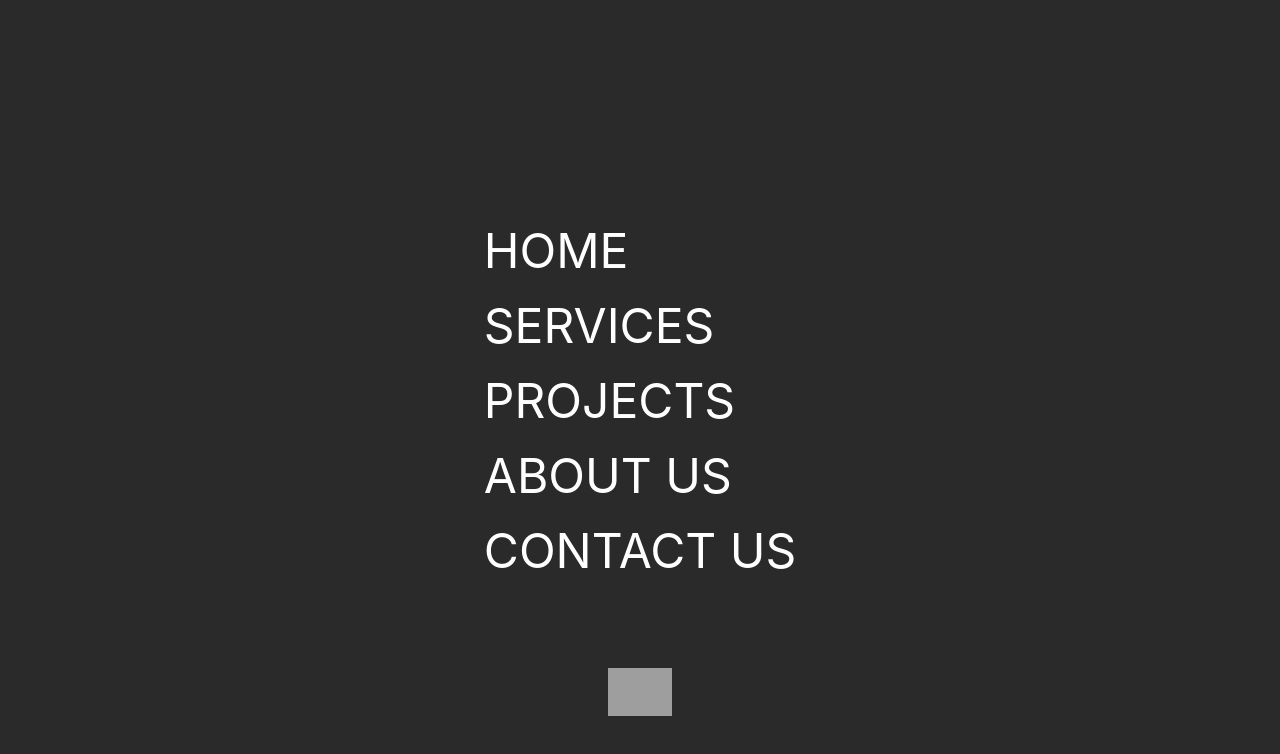
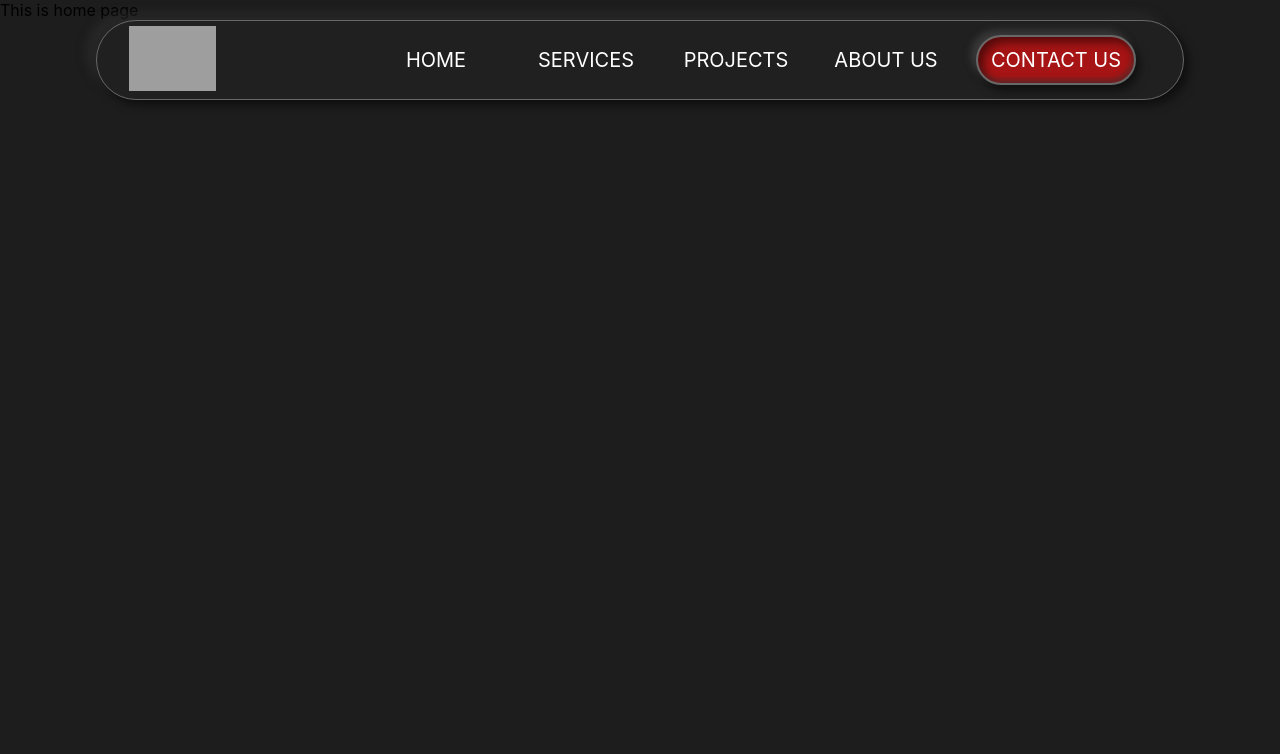
Before and after one commit to UC-Technologies/uc-website, a React (Vite) app: page / in a window 1280 px wide. Shown: the top 754 px of the page. Built offline with nearby package versions, Linux system fonts and the light colour scheme; grey boxes are pictures that could not be loaded.

Commit message:
FIX:Mobile view list display fixed

```diff
--- a/src/Components/Shared/Navbar/Navbar.jsx
+++ b/src/Components/Shared/Navbar/Navbar.jsx
@@ -1,7 +1,7 @@
 import { useState } from "react";
 import styles from "./Navbar.module.scss";
 const Navbar = () => {
-  const [toggle, setToggle] = useState(true);
+  const [toggle, setToggle] = useState(false);
   return (
     <>
       <nav>
--- a/src/Components/Shared/Navbar/Navbar.module.scss
+++ b/src/Components/Shared/Navbar/Navbar.module.scss
@@ -61,7 +61,7 @@
 }
 
 .toggle {
-  display: block;
+  display: none;
   .mobile_menu {
     position: fixed;
     height: 100vh;
@@ -106,6 +106,9 @@
 }
 
 @media (max-width: 950px) {
+  .toggle {
+    display: block;
+  }
   nav {
     display: flex;
     justify-content: space-between;
```
Also changed, not shown: src/Pages/LandingPage/Landing.jsx (added, +7 -0 lines), src/Pages/LandingPage/Landing.module.scss (added).
